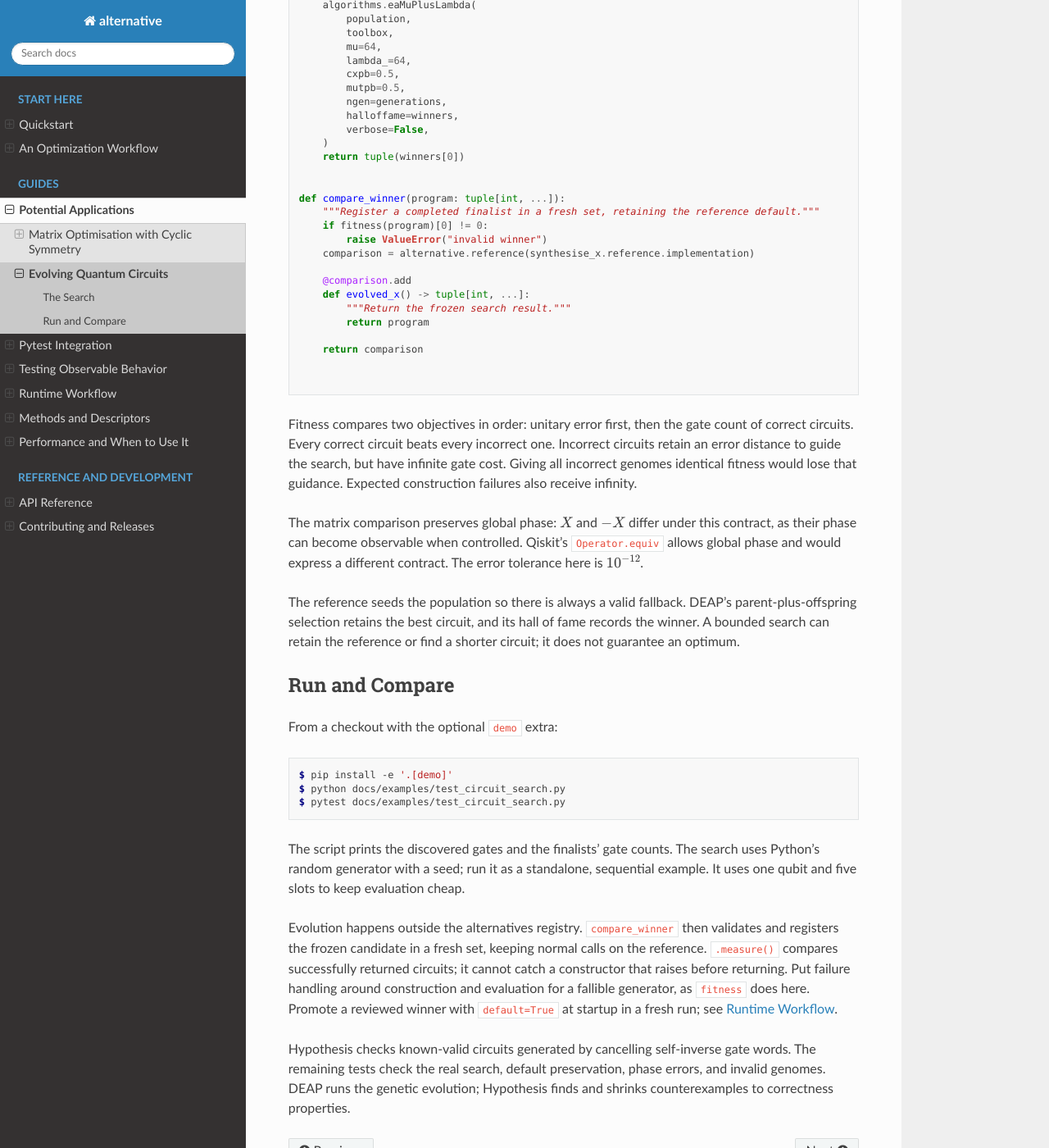
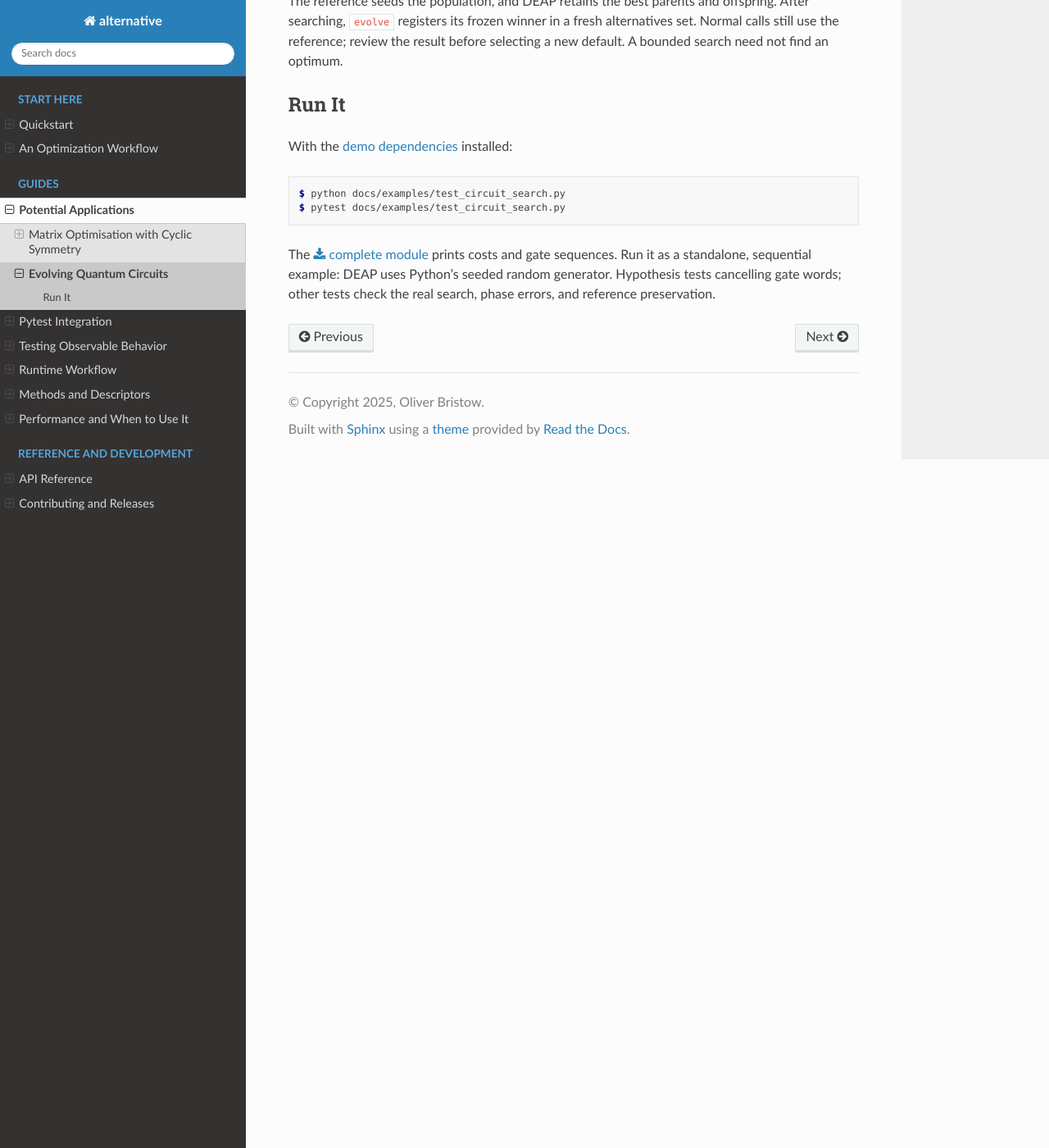
Before and after one commit to Code0x58/alternative, a Sphinx documentation site: the page built from docs/circuit-evolution.rst, in a window 1280 px wide and 1400 px high, scrolled down 1796 px. Shown: the whole window at 82% size. Built offline with Sphinx 7.4.7 and the Read the Docs theme 3.1.0, drawn with Linux system fonts in a browser that asks for light colours; some of the changed text lies outside the part shown.

Commit message:
Trim application guides and keep benchmark results reproducible

```diff
--- a/docs/benchmarks/circulant-trace.csv
+++ /dev/null
@@ -1,4 +0,0 @@
-Matrix size,Dense NumPy,FFT identity,Speed ratio
-64,153.469,24.679,6x
-256,7007.573,45.550,154x
-512,49650.477,72.060,689x
--- a/docs/circuit-evolution.rst
+++ b/docs/circuit-evolution.rst
@@ -1,70 +1,39 @@
 Evolving Quantum Circuits
 ==========================
 
-A genetic search proposes gate sequences, Qiskit evaluates them, and
-``alternative`` compares the finished candidate with a readable reference.
-The complete example and its tests fit in :download:`one module
-<examples/test_circuit_search.py>`. It is independent of the
-:doc:`matrix-optimisation` example.
-
-The reference implements :math:`X` as :math:`HZH`. Each genome has five slots
-chosen from identity, Hadamard, Z, and X gates; identity slots do not count
-toward cost. The goal is to discover a shorter circuit with the same unitary
-action. This is a small demonstration of a search workflow; practical synthesis
-would use the target device's gates and costs.
-
-The Search
------------
-
-`DEAP <https://deap.readthedocs.io/en/master/api/algo.html>`_ supplies crossover,
-mutation, selection, and the population algorithm. Qiskit's `Operator
-<https://quantum.cloud.ibm.com/docs/en/guides/operator-class>`_ evaluates the
-complete unitary locally, without an account or remote backend:
+Use `DEAP <https://deap.readthedocs.io/en/master/overview.html>`_ to evolve gate
+sequences and Qiskit to evaluate them. The reference expresses :math:`X=HZH`;
+the search can discover a single X gate. Five slots drawn from I, H, Z, and X
+keep the problem small, with identity slots excluded from gate count.
 
 .. literalinclude:: examples/test_circuit_search.py
    :language: python
    :end-before: @given
 
-Fitness compares two objectives in order: unitary error first, then the gate
-count of correct circuits. Every correct circuit beats every incorrect one.
-Incorrect circuits retain an error distance to guide the search, but have
-infinite gate cost. Giving all incorrect genomes identical fitness would lose
-that guidance. Expected construction failures also receive infinity.
+Fitness minimises unitary error first, then correct circuits' gate count.
+Every correct circuit beats every incorrect one; error distance guides the
+remaining genomes toward correctness. Wrong or failed circuits have infinite
+gate cost. Qiskit's `Operator
+<https://quantum.cloud.ibm.com/docs/en/guides/operator-class>`_ checks the whole
+unitary, preserving global phase: :math:`X` and :math:`-X` differ under this
+contract. The error tolerance is :math:`10^{-12}`.
 
-The matrix comparison preserves global phase: :math:`X` and :math:`-X` differ
-under this contract, as their phase can become observable when controlled.
-Qiskit's ``Operator.equiv`` allows global phase and would express a different
-contract. The error tolerance here is :math:`10^{-12}`.
+The reference seeds the population, and DEAP retains the best parents and
+offspring. After searching, ``evolve`` registers its frozen winner in a fresh
+alternatives set. Normal calls still use the reference; review the result before
+selecting a new default. A bounded search need not find an optimum.
 
-The reference seeds the population so there is always a valid fallback.
-DEAP's parent-plus-offspring selection retains the best circuit, and its hall
-of fame records the winner. A bounded search can retain the reference or find
-a shorter circuit; it does not guarantee an optimum.
+Run It
+-------
 
-Run and Compare
-----------------
-
-From a checkout with the optional ``demo`` extra:
+With the :doc:`demo dependencies <applications>` installed:
 
 .. code-block:: console
 
-   $ pip install -e '.[demo]'
    $ python docs/examples/test_circuit_search.py
    $ pytest docs/examples/test_circuit_search.py
 
-The script prints the discovered gates and the finalists' gate counts. The
-search uses Python's random generator with a seed; run it as a standalone,
-sequential example. It uses one qubit and five slots to keep evaluation cheap.
-
-Evolution happens outside the alternatives registry. ``compare_winner`` then
-validates and registers the frozen candidate in a fresh set, keeping normal
-calls on the reference. ``.measure()`` compares successfully returned circuits;
-it cannot catch a constructor that raises before returning. Put failure handling
-around construction and evaluation for a fallible generator, as ``fitness`` does
-here. Promote a reviewed winner with ``default=True`` at startup in a fresh run;
-see :doc:`workflow`.
-
-Hypothesis checks known-valid circuits generated by cancelling self-inverse gate
-words. The remaining tests check the real search, default preservation, phase
-errors, and invalid genomes. DEAP runs the genetic evolution; Hypothesis finds
-and shrinks counterexamples to correctness properties.
+The :download:`complete module <examples/test_circuit_search.py>` prints costs
+and gate sequences. Run it as a standalone, sequential example: DEAP uses
+Python's seeded random generator. Hypothesis tests cancelling gate words;
+other tests check the real search, phase errors, and reference preservation.
--- a/docs/examples/test_circuit_search.py
+++ b/docs/examples/test_circuit_search.py
@@ -5,7 +5,7 @@
 
 import numpy as np
 import pytest
-from deap import algorithms, base, tools
+from deap import algorithms, base, creator, tools
 from hypothesis import given
 from hypothesis import strategies as st
 from qiskit.circuit import QuantumCircuit
@@ -17,10 +17,11 @@
 
 GATES = (IGate(), HGate(), ZGate(), XGate())
 TARGET = np.array([[0, 1], [1, 0]], dtype=np.complex128)
+creator.create("CircuitDemoFitness", base.Fitness, weights=(-1.0, -1.0))
+creator.create("CircuitDemoIndividual", list, fitness=creator.CircuitDemoFitness)
 
 
-@alternative.reference
-def synthesise_x() -> tuple[int, ...]:
+def reference_program() -> tuple[int, ...]:
     """Express X as H Z H, followed by two empty gate slots."""
     return (1, 2, 1, 0, 0)
 
@@ -38,31 +39,14 @@
         return inf, inf
     if not np.isfinite(error):
         return inf, inf
-    return (
-        (0.0, float(sum(gene != 0 for gene in program)))
-        if error <= 1e-12
-        else (error, inf)
-    )
+    if error > 1e-12:
+        return error, inf
+    return 0.0, float(sum(gene != 0 for gene in program))
 
 
-class CircuitFitness(base.Fitness):
-    """Keep correctness ahead of cost with lexicographic minimisation."""
-
-    weights = (-1.0, -1.0)
-
-
-class Individual(list[int]):
-    """Give each DEAP genome its own fitness record."""
-
-    def __init__(self, genes) -> None:
-        """Initialise a five-slot gate sequence."""
-        super().__init__(genes)
-        self.fitness = CircuitFitness()
-
-
-def evolve(*, seed: int = 7, generations: int = 30) -> tuple[int, ...]:
-    """Run a small, sequential DEAP search with the valid reference as fallback."""
-    reference = synthesise_x.reference()
+def evolve(*, seed: int = 7, generations: int = 30):
+    """Evolve a circuit, then register the winner alongside the readable reference."""
+    reference = reference_program()
     if fitness(reference)[0] != 0:
         raise ValueError("invalid reference")
     random.seed(seed)
@@ -71,10 +55,10 @@
     toolbox.register("mate", tools.cxTwoPoint)
     toolbox.register("mutate", tools.mutUniformInt, low=0, up=3, indpb=0.2)
     toolbox.register("select", tools.selBest)
-    population = [Individual(random.choices(range(4), k=5)) for _ in range(63)]
-    population.append(Individual(reference))
-    winners = tools.HallOfFame(1)
-    algorithms.eaMuPlusLambda(
+    individual = creator.CircuitDemoIndividual
+    population = [individual(random.choices(range(4), k=5)) for _ in range(63)]
+    population.append(individual(reference))
+    population, _ = algorithms.eaMuPlusLambda(
         population,
         toolbox,
         mu=64,
@@ -82,22 +66,15 @@
         cxpb=0.5,
         mutpb=0.5,
         ngen=generations,
-        halloffame=winners,
         verbose=False,
     )
-    return tuple(winners[0])
-
-
-def compare_winner(program: tuple[int, ...]):
-    """Register a completed finalist in a fresh set, retaining the reference default."""
-    if fitness(program)[0] != 0:
-        raise ValueError("invalid winner")
-    comparison = alternative.reference(synthesise_x.reference.implementation)
+    winner = tuple(tools.selBest(population, 1)[0])
+    comparison = alternative.reference(reference_program)
 
     @comparison.add
     def evolved_x() -> tuple[int, ...]:
         """Return the frozen search result."""
-        return program
+        return winner
 
     return comparison
 
@@ -108,28 +85,21 @@
     assert fitness(prefix + prefix[::-1] + [3]) == (0, 2 * len(prefix) + 1)
 
 
-def test_search_and_registration() -> None:
+@pytest.mark.parametrize("generations", [0, 5])
+def test_search_and_registration(generations: int) -> None:
     """Evolution retains a valid incumbent and registration preserves the default."""
-    winner = evolve(generations=5)
-    assert fitness(winner)[0] == 0
-    assert fitness(winner)[1] <= 3
-    comparison = compare_winner(winner)
-    assert comparison() == synthesise_x.reference()
-    assert all(
-        np.isfinite(cost)
-        for cost in comparison.measure(lambda p: fitness(p)[1]).values()
-    )
+    comparison = evolve(generations=generations)
+    assert comparison() == reference_program()
+    costs = list(comparison.measure(lambda program: fitness(program)[1]).values())
+    assert 1 <= min(costs) <= max(costs) == 3
 
 
 @pytest.mark.parametrize("program", [(), (2, 3, 2), (4,), (3,) * 6])
 def test_invalid_candidates(program: tuple[int, ...]) -> None:
     """Wrong action, global minus signs, unknown gates, and oversized circuits lose."""
     assert fitness(program)[1] == inf
-    with pytest.raises(ValueError, match="invalid winner"):
-        compare_winner(program)
 
 
 if __name__ == "__main__":
-    winner = evolve()
-    print(tuple(GATES[gene].name for gene in winner if gene))
-    print(compare_winner(winner).measure(lambda program: fitness(program)[1]))
+    for implementation, cost in evolve().measure(lambda p: fitness(p)[1]).items():
+        print(cost, [GATES[gene].name for gene in implementation() if gene])
--- a/docs/examples/test_circulant.py
+++ b/docs/examples/test_circulant.py
@@ -1,6 +1,4 @@
 """Compare a direct matrix calculation with its Fourier-space identity."""
-
-from math import isfinite
 
 import numpy as np
 import pytest
@@ -11,18 +9,9 @@
 import alternative
 
 
-def validate(column: tuple[float, ...], power: int) -> None:
-    """Bound the demo's matrix size and eigenvalues for stable comparisons."""
-    if not 1 <= len(column) <= 512 or not isinstance(power, int) or not 0 <= power <= 8:
-        raise ValueError("use 1 to 512 coefficients and an integer power from 0 to 8")
-    if not all(isfinite(value) for value in column) or sum(map(abs, column)) > 1:
-        raise ValueError("coefficients must be finite with absolute sum at most one")
-
-
 @alternative.reference
 def circulant_trace(column: tuple[float, ...], power: int = 7) -> float:
-    """Build the circulant matrix, raise it to a power, and take its trace."""
-    validate(column, power)
+    """Take a nonnegative power's trace for a nonempty real circulant column."""
     indices = np.arange(len(column))
     matrix = np.asarray(column)[(indices[:, None] - indices) % len(column)]
     return float(np.trace(np.linalg.matrix_power(matrix, power)))
@@ -31,7 +20,6 @@
 @circulant_trace.add(default=True)
 def trace_fft(column: tuple[float, ...], power: int = 7) -> float:
     """Use the Fourier eigenvalues to compute the trace without a matrix."""
-    validate(column, power)
     return float(np.sum(np.fft.fft(column) ** power).real)
 
 
@@ -69,33 +57,13 @@
 
 
 @circulant_trace.pytest_parametrize()
-@pytest.mark.parametrize(
-    ("column", "power"),
-    [
-        ((), 1),
-        ((0.0,) * 513, 1),
-        ((float("nan"),), 1),
-        ((1.1,), 1),
-        ((0.5,), -1),
-        ((0.5,), 1.5),
-    ],
-)
-def test_invalid_domain(implementation, column, power) -> None:
-    """Both implementations enforce the small demo's numerical domain."""
-    with pytest.raises(ValueError):
-        implementation(column, power)
-
-
-@circulant_trace.pytest_parametrize()
 @pytest.mark.parametrize("size", [64, 256, 512])
 @pytest.mark.benchmark(group="circulant_trace")
 def test_benchmark(benchmark, implementation, size: int) -> None:
-    """Time validation, construction, and computation on identical inputs."""
+    """Time matrix construction and computation on identical inputs."""
     values = np.random.default_rng(7).uniform(-1, 1, size)
     column = tuple(float(value) for value in values / (1 + np.abs(values).sum()))
     with threadpool_limits(limits=1, user_api="blas"):
         expected = circulant_trace.reference(column, 7)
-        result = benchmark.pedantic(
-            implementation, args=(column, 7), rounds=9, iterations=1, warmup_rounds=1
-        )
+        result = benchmark(implementation, column, 7)
     assert result == pytest.approx(expected, rel=1e-10, abs=1e-10)
```
Also changed, not shown: README.md (+1 -1 lines), docs/applications.rst (+10 -17 lines), docs/benchmarks/circulant-trace.json (deleted, +0 -137 lines), docs/matrix-optimisation.rst (+32 -73 lines).
